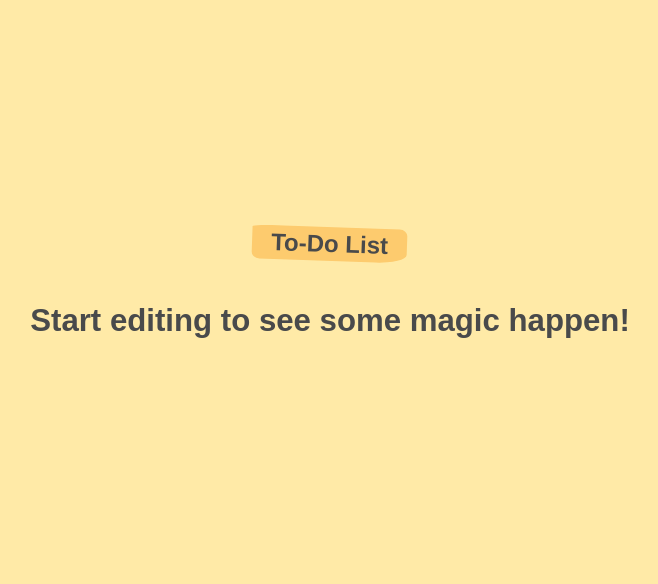
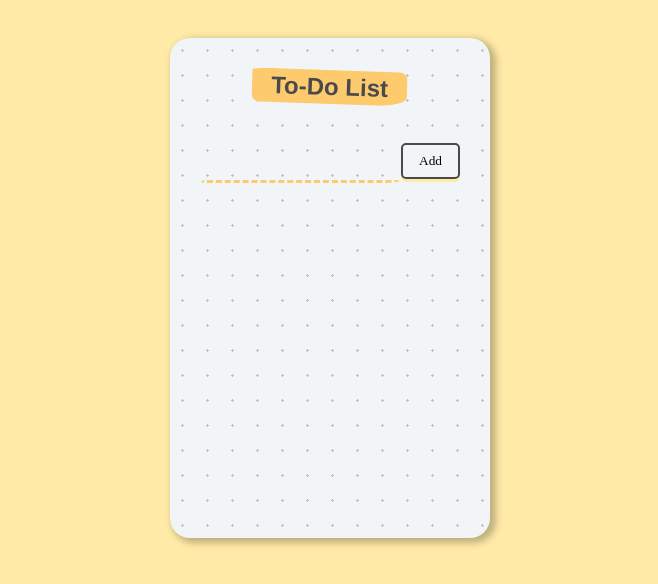
Before and after one commit to sogood17/reactTodoApp01, a React (Create React App) app: page / in a window 1280 px wide. Shown: the top 584 px of the page, without its empty margins (310-968 px from the left). Built offline with nearby package versions, Linux system fonts and the light colour scheme.

Commit message:
Update App.js

```diff
--- a/src/App.js
+++ b/src/App.js
@@ -1,12 +1,42 @@
 import "./styles.css";
+import React, { useState } from "react";
 
 export default function App() {
+
+    const [inputText, setInputText] = useState("");
+    const [todoItems, setTodoItems] = useState([]);
+
+    function handleChange(event){
+        const newValue= event.target.value;
+        setInputText(newValue);
+    }
+    function addTodo() {
+        setTodoItems(prevItems => {
+            return [...prevItems, inputText];
+        });
+        setInputText("");
+     }
+
   return (
     <div className="App">
+      <div className="container">
         <div className="heading">
             <h1>To-Do List</h1>
         </div>
-      <h2>Start editing to see some magic happen!</h2>
+        <div className="form">
+            <form>
+            <input onChange={handleChange} type="text" value={inputText} />
+            <button onClick={addTodo}><span>Add</span></button>
+            </form>
+        </div>
+        <div>
+            <ul>
+                {todoItems.map(todoItem => {
+                    <li>{todoItem}</li>
+                })}
+            </ul>
+        </div>
+      </div>
     </div>
   );
 }
```
